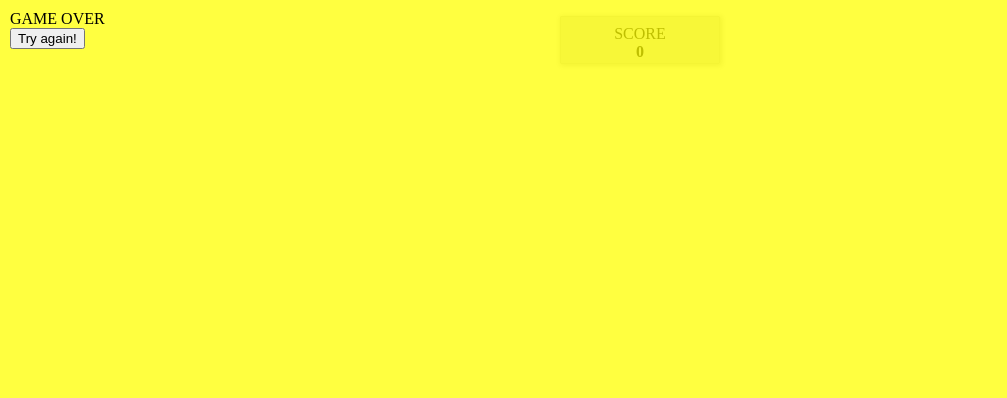
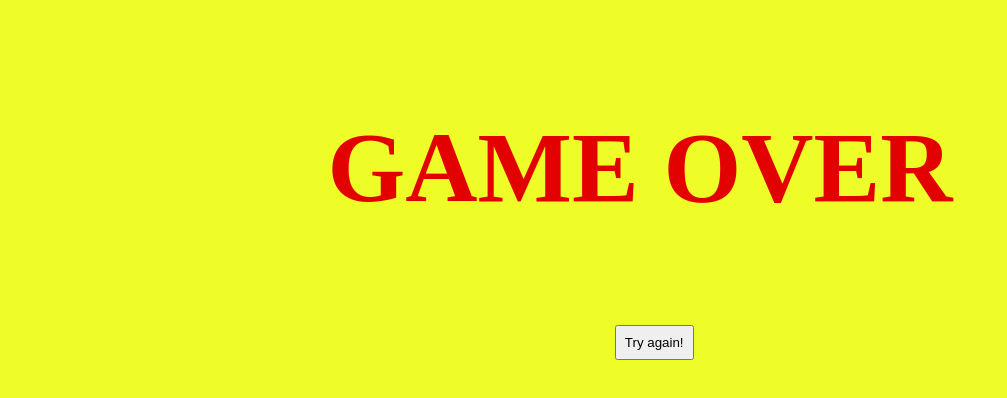
Before and after one commit to Grzk8/Furry-Game, a plain HTML site: page index.html in a window 1280 px wide. Shown: the whole page, without its empty margins (0-1007 px from the left). Drawn offline with Linux system fonts and the light colour scheme.

Commit message:
game-over-section

```diff
--- a/css/style.css
+++ b/css/style.css
@@ -59,16 +59,21 @@ section#over {
   top: 0;
   z-index: 1;
   padding: 10px;
-  background-color: rgba(255, 255, 0, 0.75);
+  background-color: rgb(238, 252, 40);
 }
 
-section#over pre {
+section#over div {
   display: inline-block;
   width: 100%;
   text-align: center;
-  font-size: 10px;
+  font-size: 100px;
   font-weight: bolder;
-  color: brown;
+  color: rgb(226, 0, 0);
+}
+section#over button {
+  padding: 8px;
+  margin-left: 48%;
+  cursor: pointer;
 }
 
 .invisible {
--- a/index.html
+++ b/index.html
@@ -124,7 +124,9 @@
 
       <section id='over' class='invisible'>
 
-        <div>GAME OVER</div>
+        <div>
+          <p>GAME OVER</p>
+        </div>
         <button>Try again!</button>
       </section>
 
```
Also changed, not shown: 1 other file.
